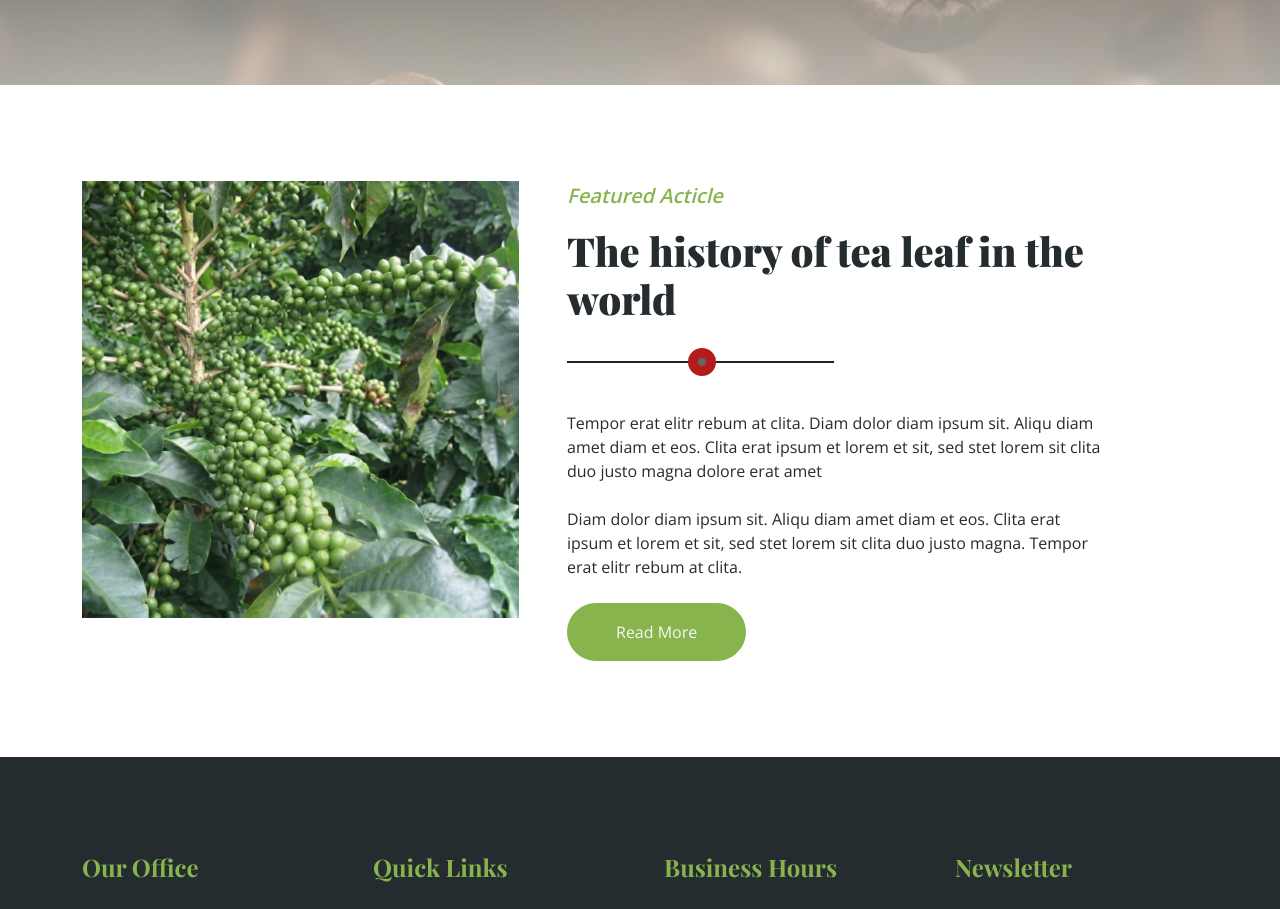
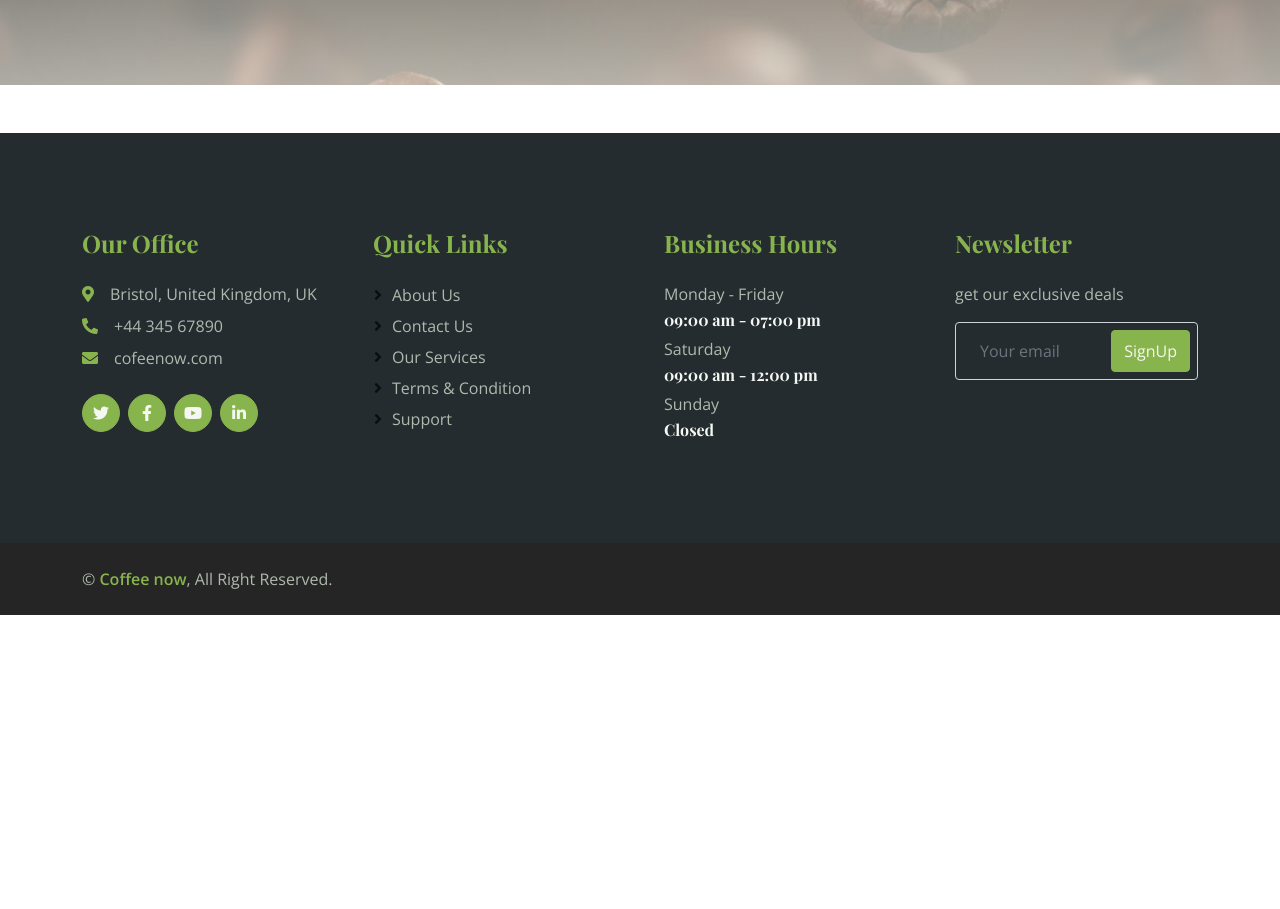
Before and after one commit to patrick2512/safari-coffee, a plain HTML site: page blog.html in a window 1280 px wide. Shown: the part 320-1229 px from the top of the page. After the commit the page ends 935 px from the top, so only its background shows below. Drawn offline with nearby package versions, Linux system fonts and the light colour scheme.

Commit message:
Update blog.html

```diff
--- a/blog.html
+++ b/blog.html
@@ -91,24 +91,7 @@
 
 
     <!-- Article Start -->
-    <div class="container-xxl py-5">
-        <div class="container">
-            <div class="row g-5">
-                <div class="col-lg-5 wow fadeIn" data-wow-delay="0.1s">
-                    <img class="img-fluid" src="img/article.jpg" alt="">
-                </div>
-                <div class="col-lg-6 wow fadeIn" data-wow-delay="0.5s">
-                    <div class="section-title">
-                        <p class="fs-5 fw-medium fst-italic text-primary">Featured Acticle</p>
-                        <h1 class="display-6">The history of tea leaf in the world</h1>
-                    </div>
-                    <p class="mb-4">Tempor erat elitr rebum at clita. Diam dolor diam ipsum sit. Aliqu diam amet diam et eos. Clita erat ipsum et lorem et sit, sed stet lorem sit clita duo justo magna dolore erat amet</p>
-                    <p class="mb-4">Diam dolor diam ipsum sit. Aliqu diam amet diam et eos. Clita erat ipsum et lorem et sit, sed stet lorem sit clita duo justo magna. Tempor erat elitr rebum at clita.</p>
-                    <a href="" class="btn btn-primary rounded-pill py-3 px-5">Read More</a>
-                </div>
-            </div>
-        </div>
-    </div>
+
     <!-- Article End -->
 
 
```
